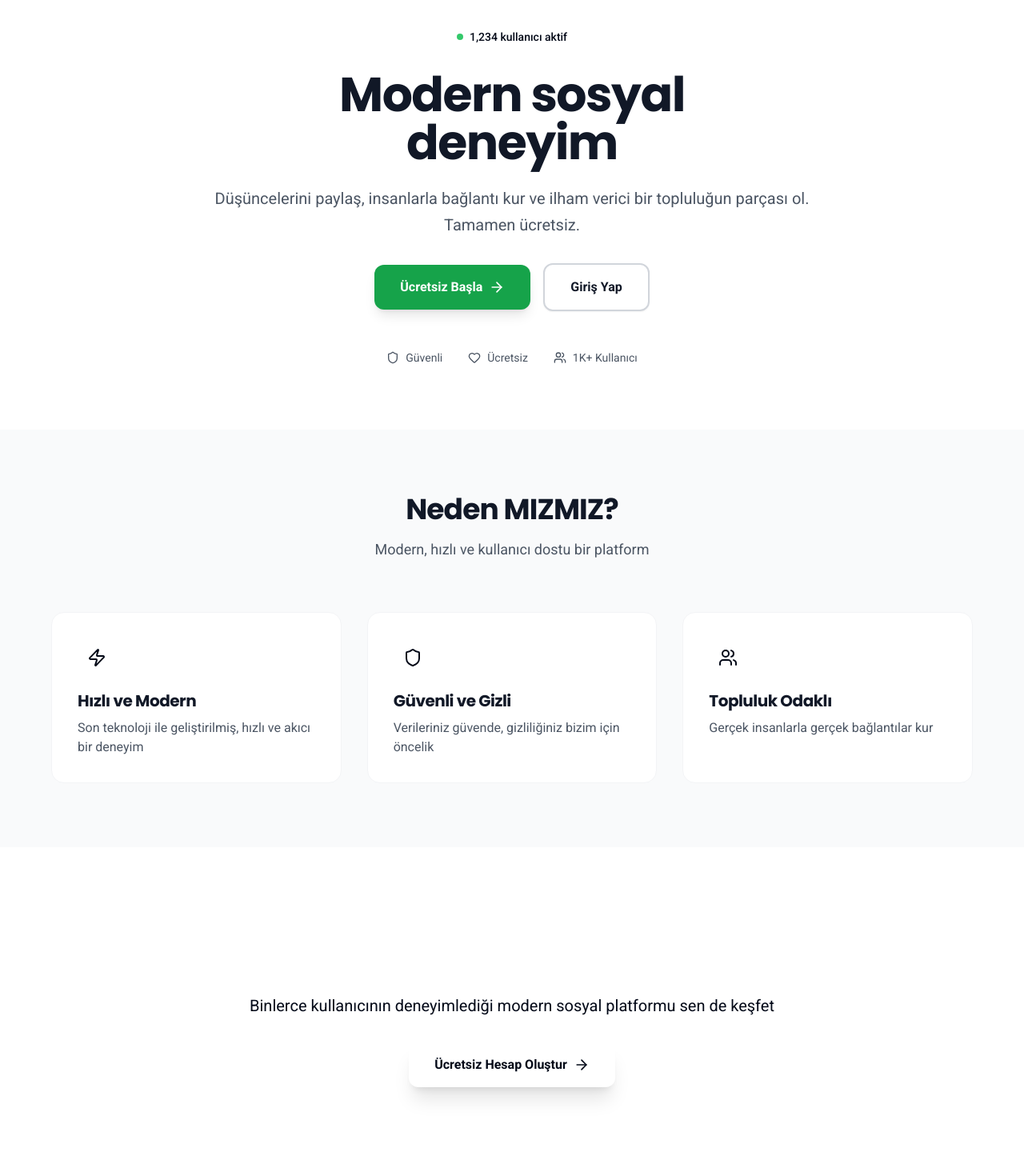
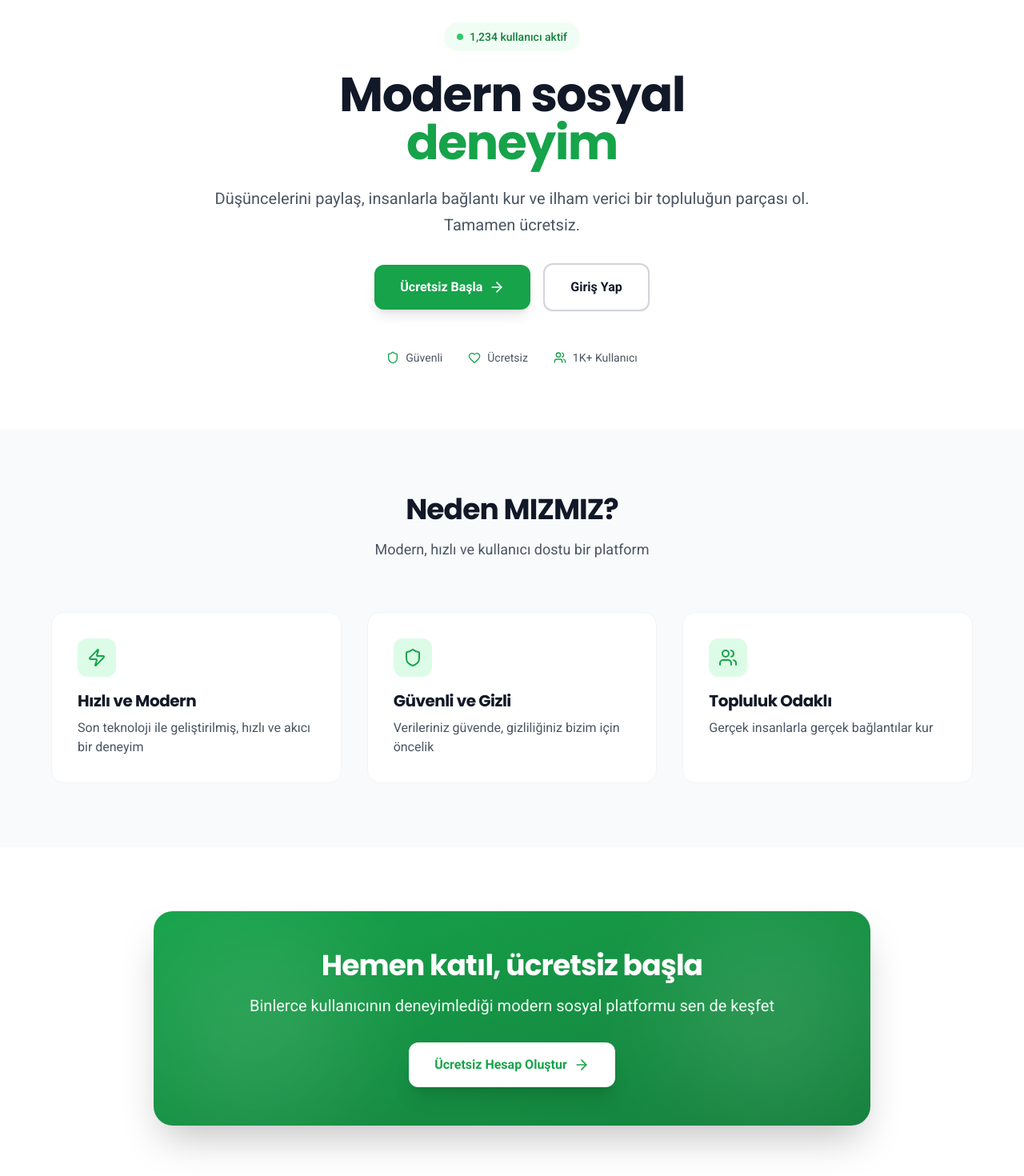
Before and after one commit to kyetim/mizmiz-social-app, a Next.js app in the folder frontend/: page / in a window 1280 px wide. Shown: the part 100-1570 px from the top of the page at 80% size. Built offline with nearby package versions, Linux system fonts and the light colour scheme; no server answers.

Commit message:
Ana sayfa CTA section renkleri düzeltildi - 'Hemen katıl' yazısı artık görünür / Fix homepage CTA section colors - 'Join now' text now visible

```diff
--- a/frontend/src/app/page.tsx
+++ b/frontend/src/app/page.tsx
@@ -43,9 +43,9 @@ export default function HomePage() {
         <div className="container mx-auto max-w-6xl">
           <div className="text-center max-w-3xl mx-auto">
             {/* Badge */}
-            <div className="inline-flex items-center gap-2 px-4 py-2 bg-primary-50 rounded-full mb-6">
+            <div className="inline-flex items-center gap-2 px-4 py-2 bg-green-50 rounded-full mb-6">
               <div className="w-2 h-2 bg-green-500 rounded-full animate-pulse"></div>
-              <span className="text-sm font-medium text-primary-700">
+              <span className="text-sm font-medium text-green-700">
                 1,234 kullanıcı aktif
               </span>
             </div>
@@ -53,7 +53,7 @@ export default function HomePage() {
             {/* Heading */}
             <h1 className="text-5xl md:text-6xl font-bold text-gray-900 mb-6 leading-tight tracking-tight">
               Modern sosyal<br />
-              <span className="text-primary-600">deneyim</span>
+              <span className="text-green-600">deneyim</span>
             </h1>
 
             {/* Description */}
@@ -82,15 +82,15 @@ export default function HomePage() {
             {/* Trust Indicators */}
             <div className="mt-12 flex items-center justify-center gap-8 text-sm text-gray-600">
               <div className="flex items-center gap-2">
-                <Shield className="w-4 h-4 text-primary-600" />
+                <Shield className="w-4 h-4 text-green-600" />
                 <span>Güvenli</span>
               </div>
               <div className="flex items-center gap-2">
-                <Heart className="w-4 h-4 text-primary-600" />
+                <Heart className="w-4 h-4 text-green-600" />
                 <span>Ücretsiz</span>
               </div>
               <div className="flex items-center gap-2">
-                <Users className="w-4 h-4 text-primary-600" />
+                <Users className="w-4 h-4 text-green-600" />
                 <span>1K+ Kullanıcı</span>
               </div>
             </div>
@@ -130,9 +130,9 @@ export default function HomePage() {
             ].map((feature, i) => (
               <div
                 key={i}
-                className="bg-white p-8 rounded-2xl border border-gray-100 hover:border-primary-200 hover:shadow-lg transition-all group"
+                className="bg-white p-8 rounded-2xl border border-gray-100 hover:border-green-200 hover:shadow-lg transition-all group"
               >
-                <div className="w-12 h-12 bg-primary-100 rounded-xl flex items-center justify-center text-primary-600 mb-4 group-hover:scale-110 transition-transform">
+                <div className="w-12 h-12 bg-green-100 rounded-xl flex items-center justify-center text-green-600 mb-4 group-hover:scale-110 transition-transform">
                   {feature.icon}
                 </div>
                 <h3 className="text-xl font-bold text-gray-900 mb-2">
@@ -150,7 +150,7 @@ export default function HomePage() {
       {/* CTA Section */}
       <section className="py-20 px-6">
         <div className="container mx-auto max-w-4xl">
-          <div className="bg-gradient-to-br from-primary-600 to-primary-700 rounded-3xl p-12 text-center relative overflow-hidden">
+          <div className="bg-gradient-to-br from-green-600 to-green-700 rounded-3xl p-12 text-center relative overflow-hidden shadow-2xl">
             {/* Decorative Elements */}
             <div className="absolute top-0 right-0 w-64 h-64 bg-white/10 rounded-full blur-3xl"></div>
             <div className="absolute bottom-0 left-0 w-64 h-64 bg-white/10 rounded-full blur-3xl"></div>
@@ -159,12 +159,12 @@ export default function HomePage() {
               <h2 className="text-3xl md:text-4xl font-bold text-white mb-4">
                 Hemen katıl, ücretsiz başla
               </h2>
-              <p className="text-xl text-primary-100 mb-8 max-w-2xl mx-auto">
+              <p className="text-xl text-green-50 mb-8 max-w-2xl mx-auto">
                 Binlerce kullanıcının deneyimlediği modern sosyal platformu sen de keşfet
               </p>
               <Link
                 href="/register"
-                className="inline-flex items-center gap-2 px-8 py-4 bg-white text-primary-600 rounded-xl font-semibold hover:bg-gray-50 transition-all shadow-xl group"
+                className="inline-flex items-center gap-2 px-8 py-4 bg-white text-green-600 rounded-xl font-semibold hover:bg-gray-50 transition-all shadow-xl group"
               >
                 Ücretsiz Hesap Oluştur
                 <ArrowRight className="w-5 h-5 group-hover:translate-x-1 transition-transform" />
--- a/frontend/src/components/auth/modern-register-form.tsx
+++ b/frontend/src/components/auth/modern-register-form.tsx
@@ -214,11 +214,10 @@ export function ModernRegisterForm() {
                 {[1, 2, 3, 4, 5].map((level) => (
                   <div
                     key={level}
-                    className={`h-1 flex-1 rounded-full transition-all duration-300 ${
-                      level <= passwordStrength.strength
+                    className={`h-1 flex-1 rounded-full transition-all duration-300 ${level <= passwordStrength.strength
                         ? passwordStrength.color
                         : 'bg-gray-200'
-                    }`}
+                      }`}
                   />
                 ))}
               </div>
```
Also changed, not shown: frontend/src/app/(auth)/login/page.tsx (line endings or trailing spaces), frontend/src/app/(main)/feed/page.tsx (indentation only), frontend/src/components/auth/modern-login-form.tsx (line endings or trailing spaces).
